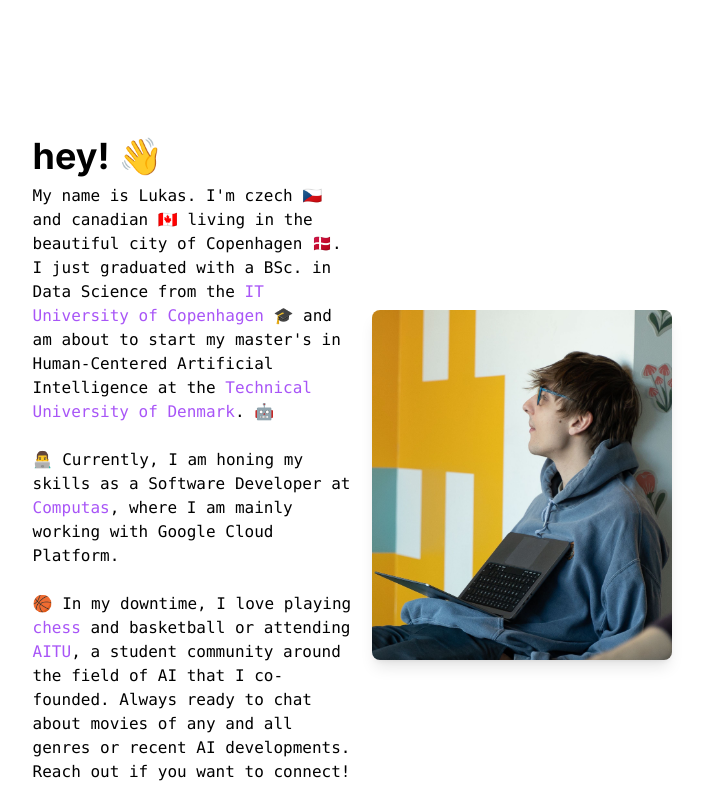
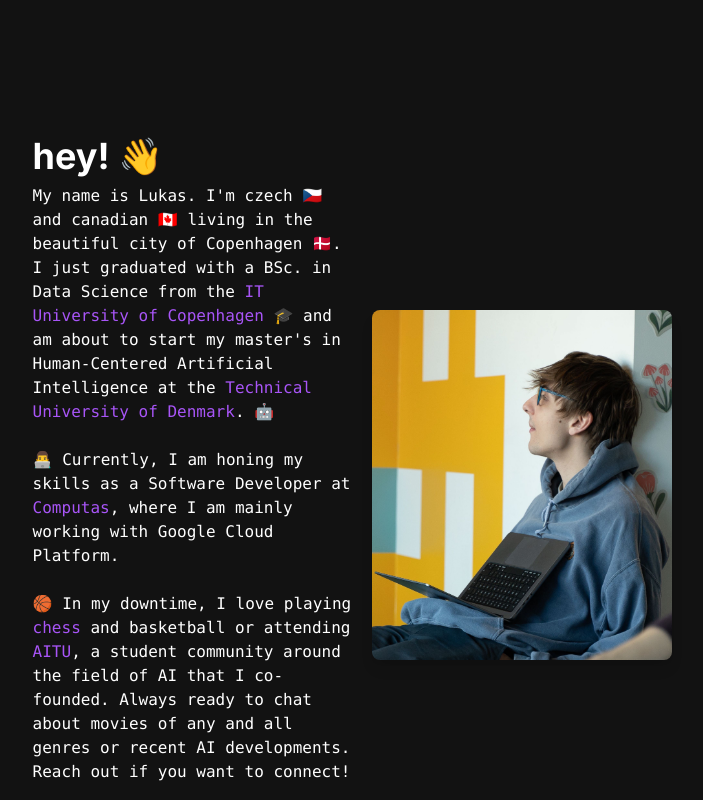
Before and after one commit to lukyrasocha/portfolio, a Next.js app: page / in a window 1280 px wide. Shown: the top 800 px of the page, without its empty margins (281-984 px from the left). Built offline with nearby package versions, Linux system fonts and the light colour scheme; no server answers.

Commit message:
default dark theme even in light system mode

```diff
--- a/src/app/layout.tsx
+++ b/src/app/layout.tsx
@@ -14,7 +14,7 @@ export default function RootLayout({
   children: React.ReactNode
 }) {
   return (
-    <html lang="en">
+    <html lang="en" data-theme="dark">
       <body className={inter.className}>{children}</body>
     </html>
   )
```
